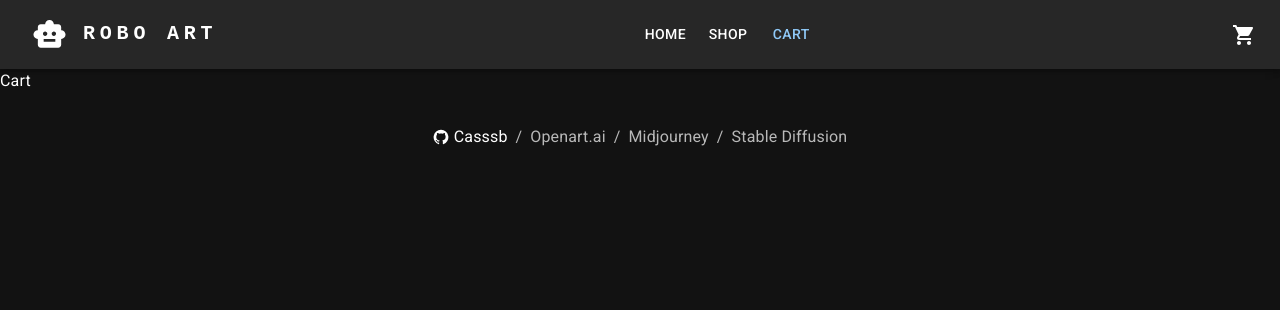
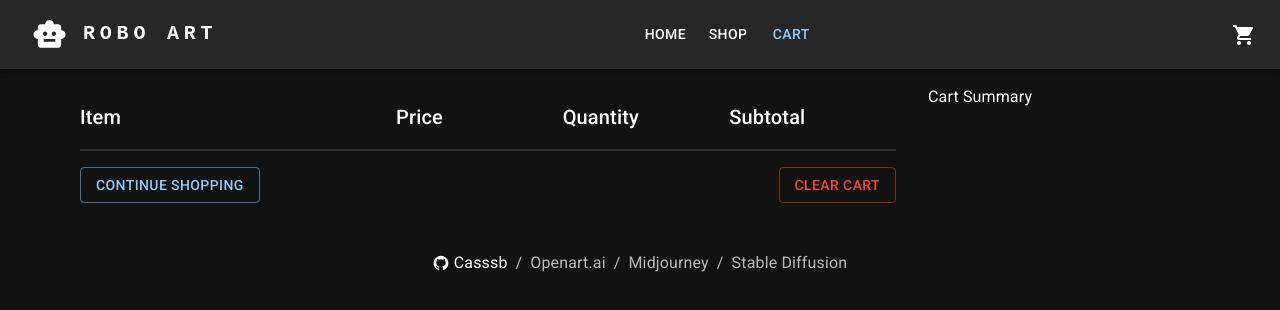
Before and after one commit to Casssb/shopping-cart, a React (Vite) app: page /cart in a window 1280 px wide. Shown: the top 310 px of the page. Built offline with nearby package versions, Linux system fonts and the light colour scheme.

Commit message:
add cart item logic and reducer to clear cart

```diff
--- a/src/components/Navbar.jsx
+++ b/src/components/Navbar.jsx
@@ -39,7 +39,8 @@ const Navbar = () => {
   const { dispatch } = ShopContext();
   const navigate = useNavigate();
 
-  const cartTotal = cart.reduce((acc, c) => acc + c.quantity, 0);
+  const cartItemsTotal = cart.reduce((acc, c) => acc + c.quantity, 0);
+  const cartPriceTotal = cart.reduce((acc, c) => acc + c.quantity * c.price, 0);
 
   const [anchorElMenu, setanchorElMenu] = useState(null);
   const [anchorElCart, setanchorElCart] = useState(null);
@@ -124,6 +125,7 @@ const Navbar = () => {
                   onClick={handleCloseMenu}
                   component={NavLink}
                   to={page.to}
+                  sx={{ padding: '2rem 4rem' }}
                 >
                   <Typography textAlign="center">{page.name}</Typography>
                 </MenuItem>
@@ -177,9 +179,12 @@ const Navbar = () => {
 
           {/* Cart Section */}
           <Box sx={{ flexGrow: 0 }}>
-            <Tooltip title="Open cart">
-              <IconButton onClick={handleOpenCart} sx={{ p: 0 }}>
-                <Badge badgeContent={cartTotal} color="primary">
+            <Tooltip title={cartItemsTotal > 0 ? 'Open cart' : 'Cart is empty'}>
+              <IconButton
+                onClick={cartItemsTotal > 0 ? handleOpenCart : null}
+                sx={{ p: 0 }}
+              >
+                <Badge badgeContent={cartItemsTotal} color="primary">
                   <ShoppingCartIcon />
                 </Badge>
               </IconButton>
@@ -201,9 +206,8 @@ const Navbar = () => {
               onClose={handleCloseCart}
             >
               {cart.map((item) => (
-                <Box display={'flex'}>
+                <Box display={'flex'} key={item.id}>
                   <MenuItem
-                    key={item.id}
                     onClick={() => {
                       handleCloseCart();
                       navigate(`/product/${item.id}`);
@@ -238,11 +242,22 @@ const Navbar = () => {
               ))}
               <Divider />
               <MenuItem
+                disabled={true}
+                sx={{
+                  '&.Mui-disabled': { color: 'text.primary', opacity: '1' },
+                }}
+              >
+                <Typography textAlign={'center'}>
+                  Total: {cartPriceTotal}
+                </Typography>
+              </MenuItem>
+              <Divider />
+              <MenuItem
                 onClick={() => {
                   handleCloseCart();
                   navigate(`/cart`);
                 }}
-                sx={{padding: '0.5rem 2rem 0.5rem 2rem'}}
+                sx={{ padding: '0.5rem 2rem 0.5rem 2rem' }}
               >
                 <ListItemIcon>
                   <ShoppingCartIcon color="primary" fontSize="small" />
--- a/src/context/Reducers.js
+++ b/src/context/Reducers.js
@@ -9,6 +9,11 @@ const shopReducer = (state, action) => {
       return {
         ...state,
         cart: state.cart.filter((item) => item.id !== action.payload.id),
+      };
+    case 'CLEAR_CART':
+      return {
+        ...state,
+        cart: [],
       };
     case 'INCREASE_ITEM_COUNT':
       return {
--- a/src/pages/cart/Cart.jsx
+++ b/src/pages/cart/Cart.jsx
@@ -1,9 +1,23 @@
-import React from 'react'
+import { Box, Container } from '@mui/material';
+import React from 'react';
+import CartItems from './CartItems';
+import CartSummary from './CartSummary';
 
 const Cart = () => {
   return (
-    <div>Cart</div>
-  )
-}
+    <Container component={'main'}>
+      <Box
+        display={'flex'}
+        flexDirection={{ xs: 'column', md: 'row' }}
+        justifyContent={'space-between'}
+        padding={'1rem'}
+        gap={'2rem'}
+      >
+        <CartItems />
+        <CartSummary />
+      </Box>
+    </Container>
+  );
+};
 
-export default Cart
+export default Cart;
--- /dev/null
+++ b/src/pages/cart/CartItems.jsx
@@ -0,0 +1,159 @@
+import {
+  Avatar,
+  Box,
+  Button,
+  ButtonGroup,
+  Divider,
+  Typography,
+  useMediaQuery,
+} from '@mui/material';
+import React from 'react';
+import { ShopContext } from '../../context/ShopContext';
+import { useNavigate } from 'react-router-dom';
+
+const CartItems = () => {
+  const {
+    cachedState: {
+      state: { cart },
+    },
+  } = ShopContext();
+  const { dispatch } = ShopContext();
+  const isMobile = useMediaQuery(`(max-width:600px)`);
+  const navigate = useNavigate();
+
+  return (
+    <Box flex={3} component={'section'}>
+      <Box
+        display={{ xs: 'none', md: 'grid' }}
+        gridTemplateColumns={'300px 1fr 1fr 1fr auto'}
+        justifyContent={'center'}
+        columnGap={'1rem'}
+        py={'1rem'}
+      >
+        <Typography variant="h6">Item</Typography>
+        <Typography variant="h6">Price</Typography>
+        <Typography variant="h6">Quantity</Typography>
+        <Typography variant="h6" display={{ xs: 'none', md: 'block' }}>
+          Subtotal
+        </Typography>
+        <Typography variant="span"></Typography>
+      </Box>
+      <Divider />
+      {cart.map((item) => (
+        <Box
+          key={item.id}
+          display={'grid'}
+          gridTemplateColumns={{
+            xs: 'minmax(200px, auto)  auto',
+            sm: '300px 1fr 1fr  auto',
+            md: '300px 1fr 1fr 1fr auto',
+          }}
+          justifyContent={'center'}
+          columnGap={'1rem'}
+          my={'1rem'}
+        >
+          <Box
+            display={'flex'}
+            justifyContent={'flex-start'}
+            alignItems={'center'}
+          >
+            <Avatar
+              variant="square"
+              src={item.imageSrc}
+              alt={item.name}
+              sx={{ marginRight: '1rem' }}
+            />
+            <Typography>{item.name}</Typography>
+          </Box>
+          <Box
+            display={'flex'}
+            justifyContent={'flex-start'}
+            alignItems={'center'}
+          >
+            <Typography>{item.price}</Typography>
+          </Box>
+          <Box
+            display={'flex'}
+            justifyContent={{ xs: 'center', sm: 'flex-start' }}
+            alignItems={'center'}
+          >
+            <ButtonGroup size="small" aria-label="increment=decrement buttons">
+              <Button
+                size="small"
+                color={item.quantity === 1 ? 'error' : 'primary'}
+                variant={isMobile ? 'contained' : 'outlined'}
+                onClick={
+                  item.quantity === 1
+                    ? () =>
+                        dispatch({
+                          type: 'REMOVE_FROM_CART',
+                          payload: item,
+                        })
+                    : () =>
+                        dispatch({
+                          type: 'DECREASE_ITEM_COUNT',
+                          payload: item,
+                        })
+                }
+              >
+                {item.quantity === 1 ? 'X' : '-'}
+              </Button>
+              <Button
+                size="small"
+                disabled
+                sx={{
+                  '&.Mui-disabled': {
+                    color: 'text.primary',
+                  },
+                }}
+              >
+                {item.quantity}
+              </Button>
+              <Button
+                size="small"
+                color={'primary'}
+                variant={isMobile ? 'contained' : 'outlined'}
+                onClick={() =>
+                  dispatch({
+                    type: 'INCREASE_ITEM_COUNT',
+                    payload: item,
+                  })
+                }
+              >
+                +
+              </Button>
+            </ButtonGroup>
+          </Box>
+          <Box
+            display={{ xs: 'none', md: 'flex' }}
+            justifyContent={'flex-start'}
+            alignItems={'center'}
+          >
+            <Typography>{item.quantity * item.price}</Typography>
+          </Box>
+        </Box>
+      ))}
+      <Divider />
+      <Box display={'flex'} justifyContent={'space-between'} mt={'1rem'}>
+        <Button
+          variant={isMobile ? 'contained' : 'outlined'}
+          onClick={() => navigate('/shop')}
+        >
+          Continue Shopping
+        </Button>
+        <Button
+          color="error"
+          variant={isMobile ? 'contained' : 'outlined'}
+          onClick={() => {
+            dispatch({ type: 'CLEAR_CART' });
+            navigate('/shop');
+          }}
+        >
+          Clear Cart
+        </Button>
+      </Box>
+    </Box>
+  );
+};
+
+export default CartItems;
--- /dev/null
+++ b/src/pages/cart/CartSummary.jsx
@@ -0,0 +1,12 @@
+import { Box } from '@mui/material';
+import React from 'react';
+
+const CartSummary = () => {
+  return (
+    <Box flex={1} component={'section'}>
+      Cart Summary
+    </Box>
+  );
+};
+
+export default CartSummary;
--- a/src/pages/home/Featured.jsx
+++ b/src/pages/home/Featured.jsx
@@ -36,7 +36,7 @@ const Featured = () => {
         </Typography>
         <ImageList
           cols={matches ? 3 : 1}
-          sx={{ width: '100%', height: 500, mt: '4rem' }}
+          sx={{ width: '100%', height: 500, mt: '3rem' }}
         >
           {randomProductIndexes.map((index) => (
             <ImageListItem
--- a/src/pages/shop/Shop.jsx
+++ b/src/pages/shop/Shop.jsx
@@ -26,12 +26,11 @@ const Shop = () => {
   };
 
   return (
-    <Container maxWidth={'xl'}>
+    <Container maxWidth={'xl'} component={'main'}>
       <Box
         display={'flex'}
         flexDirection={{ xs: 'column', md: 'row' }}
         justifyContent={'space-around'}
-        component={'main'}
         padding={'2rem'}
       >
         <ShopFilters
```
